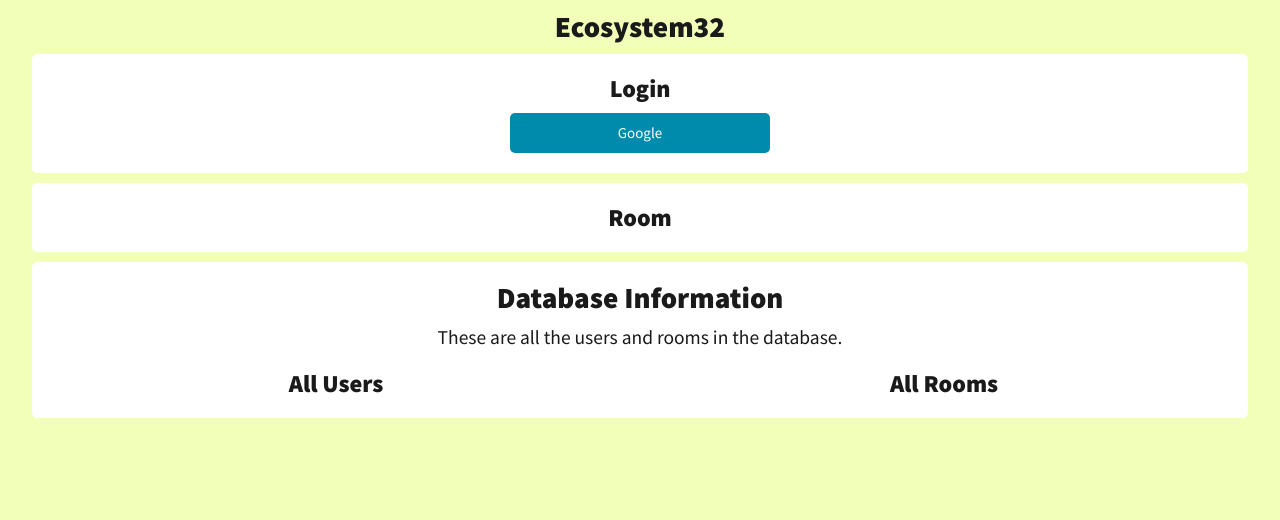
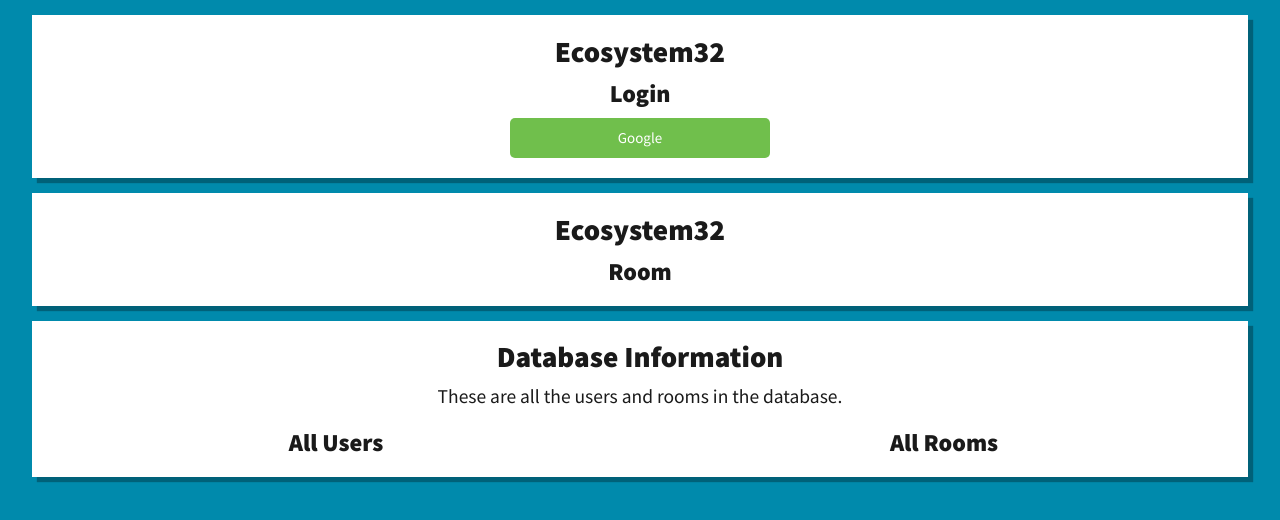
Before and after one commit to openscsi/ecosystem32, a website: page platform/index.html in a window 1280 px wide. Drawn offline with nearby package versions, Linux system fonts and the light colour scheme; no server answers.

Commit message:
Style updates

```diff
--- a/platform/index.html
+++ b/platform/index.html
@@ -19,14 +19,14 @@
 
 	<body>
 
-		<h1>Ecosystem32</h1>
-
 		<div id="login-module" class="module">
+			<h1>Ecosystem32</h1>
 			<h2>Login</h2>
 			<button onclick="googleLogin();">Google</button>
 		</div>
 
 		<div id="room-parent-module" class="module">
+			<h1>Ecosystem32</h1>
 			<h2>Room</h2>
 			<div id="room-finder-module">
 				<p>Search for a room by its key. When you visit, you will automatically join.</p>
@@ -41,7 +41,7 @@
 			<button onclick="firebase.auth().signOut();">Logout</button>
 		</div>
 
-		<div class="module">
+		<div id="database-module" class="module">
 			<h1>Database Information</h1>
 			<p>These are all the users and rooms in the database.</p>
 			<div class="container">
@@ -57,10 +57,10 @@
 		</div>
 
 		<script src="lib/promise.min.js"></script>
-		<script src="lib/main.js"></script>
 		<script src="lib/auth.js"></script>
 		<script src="lib/user.js"></script>
 		<script src="lib/room.js"></script>
+		<script src="lib/main.js"></script>
 		<!--<script src="lib/pretty.js"></script>-->
 
 		<script type="text/javascript">
--- a/platform/lib/main.js
+++ b/platform/lib/main.js
@@ -6,7 +6,8 @@ var config = {
 	storageBucket: "ecosystem32-37920.appspot.com"
 };
 firebase.initializeApp(config);
-
+listUsers();
+listRooms();
 console.log("Ecosystem32 is in Multiplayer Mode.");
 
 firebase.auth().onAuthStateChanged(function(user){
@@ -35,8 +36,6 @@ function toggleModules(setting, modules){
 	}
 }
 
-
-
 $('#room-submit').click(function(event){
 	var output = document.getElementById('room-module');
 	var roomId = event.target.previousElementSibling.value;
--- a/platform/style/main.less
+++ b/platform/style/main.less
@@ -84,7 +84,7 @@ html{
 	font-size: @tx;
 	color: @Charcoal;
 	overflow-x: hidden;
-	background: @Yellow;
+	background: @Blue;
 }
 
 body{
@@ -106,10 +106,11 @@ body{
 div.module{
 	background: white;
 	width: 95%;
-	margin: 10px auto;
-	border-radius: 5px;
+	margin: 15px auto;
+	//border-radius: 5px;
 	padding-top: 10px;
 	padding-bottom: 10px;
+	box-shadow: 5px 5px 1px darken(@Blue, 10%);
 }
 
 div.container{
@@ -186,7 +187,7 @@ button, input{
 }
 
 button{
-	background: @Blue;
+	background: @Green;
 	color: white;
 	&:hover{
 		background: @Lime;
@@ -250,8 +251,8 @@ input{
 /*---> SCROLLBAR <----------------------------*/
 /*--------------------------------------------*/
 
-@scrollBar: @Blue;
-@scrollBarBack: @Yellow;
+@scrollBar: @Green;
+@scrollBarBack: @Blue;
 
 ::-webkit-scrollbar{
 	width: 10px;
```
Also changed, not shown: platform/style/main.css.
